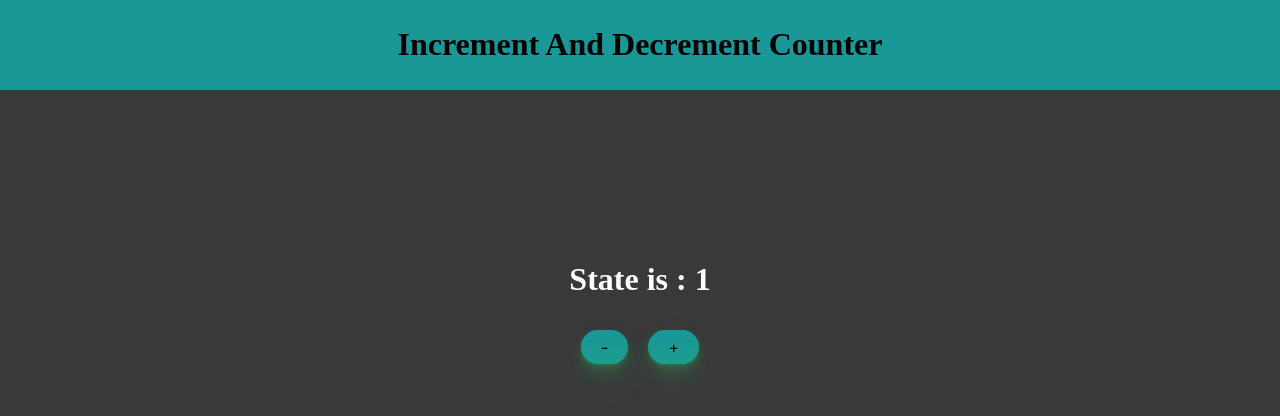
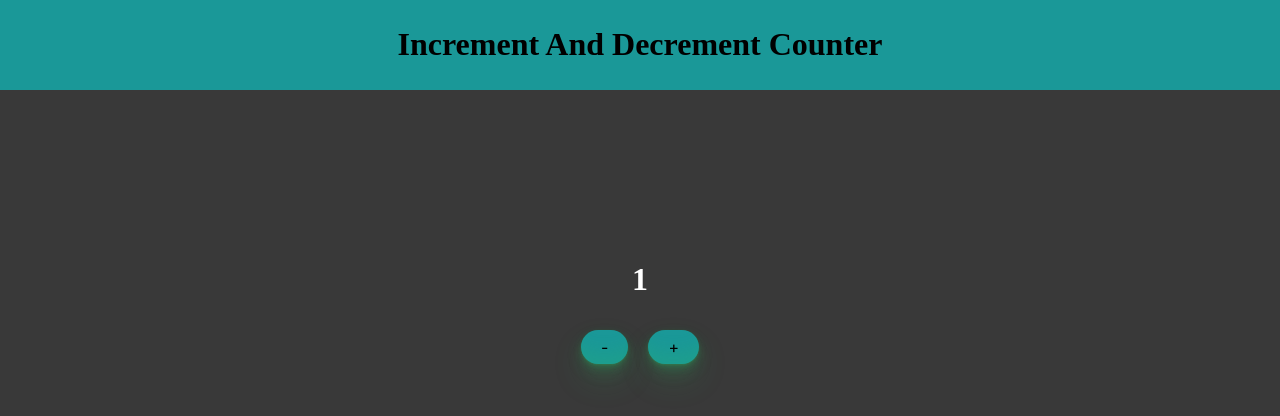
Before and after one commit to Meetawa/increment-decrement-counter, a React (Create React App) app: page / in a window 1280 px wide. Shown: the top 416 px of the page. Built offline with nearby package versions, Linux system fonts and the light colour scheme.

Commit message:
add span tag with classname

```diff
--- a/src/components/Counter.jsx
+++ b/src/components/Counter.jsx
@@ -10,7 +10,9 @@ const Counter = () => {
   };
   return (
     <div className="counter">
-      <h1>State is : {counter}</h1>
+      <h1>
+        <span>{counter}</span>
+      </h1>
       <button onClick={Decrement}>-</button>
       <button onClick={Increment}>+</button>
     </div>
```
